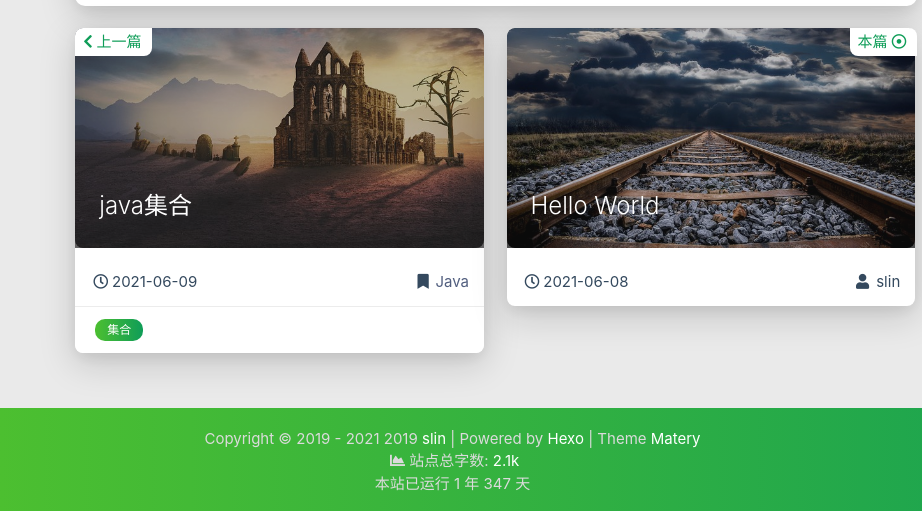
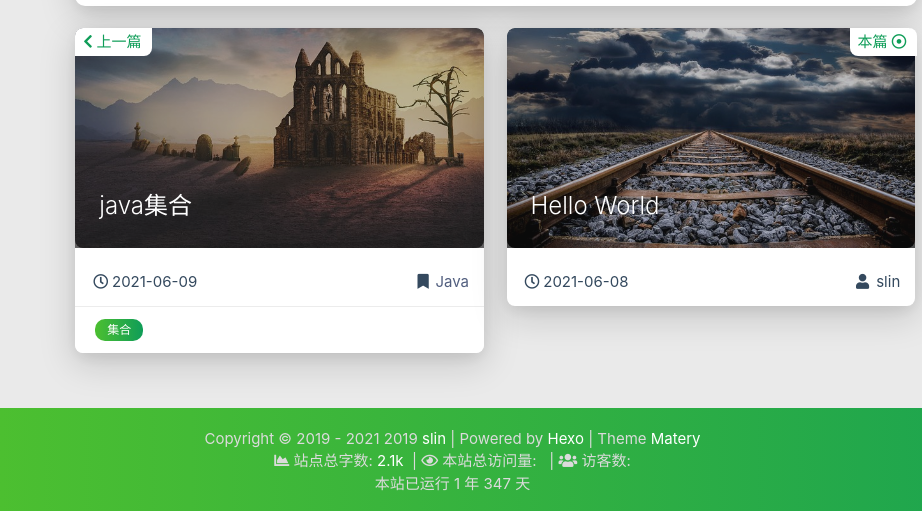
Before and after one commit to Dragonzsl/Dragonzsl.github.io, a plain HTML site: page 2021/06/08/hello-world/index.html in a window 1280 px wide. Shown: the part 1478-1989 px from the top of the page, 0-922 px from the left. Drawn offline with Linux system fonts and the light colour scheme; some packages are replaced by stand-ins of ours; a script that the page names is missing.

Commit message:
Site updated: 2021-06-09 09:48:34

```diff
--- a/2021/06/08/hello-world/index.html
+++ b/2021/06/08/hello-world/index.html
@@ -900,13 +900,13 @@
 
 
 
-                <span id="busuanzi_container_site_pv" style='display:none'>
+                <span id="busuanzi_container_site_pv">
                 &nbsp;|&nbsp;<i class="far fa-eye"></i>
                     本站总访问量:&nbsp; <span id="busuanzi_value_site_pv" class="white-color"></span>
             </span>
 
 
-                <span id="busuanzi_container_site_uv" style='display:none'>
+                <span id="busuanzi_container_site_uv">
                 &nbsp;|&nbsp;<i class="fas fa-users"></i>&nbsp;访客数:&nbsp;
                     <span id="busuanzi_value_site_uv" class="white-color"></span>
             </span>
```
Also changed, not shown: 2021/06/09/java-ji-he/index.html (+2 -2 lines), 404/index.html (+2 -2 lines), about/index.html (+2 -2 lines), archives/2021/06/index.html (+2 -2 lines), archives/2021/index.html (+2 -2 lines), archives/index.html (+2 -2 lines), categories/Java/index.html (+2 -2 lines), categories/index.html (+2 -2 lines), contact/index.html (+2 -2 lines), friends/index.html (+2 -2 lines), index.html (+2 -2 lines), tags/index.html (+2 -2 lines), tags/集合/index.html (+2 -2 lines).
